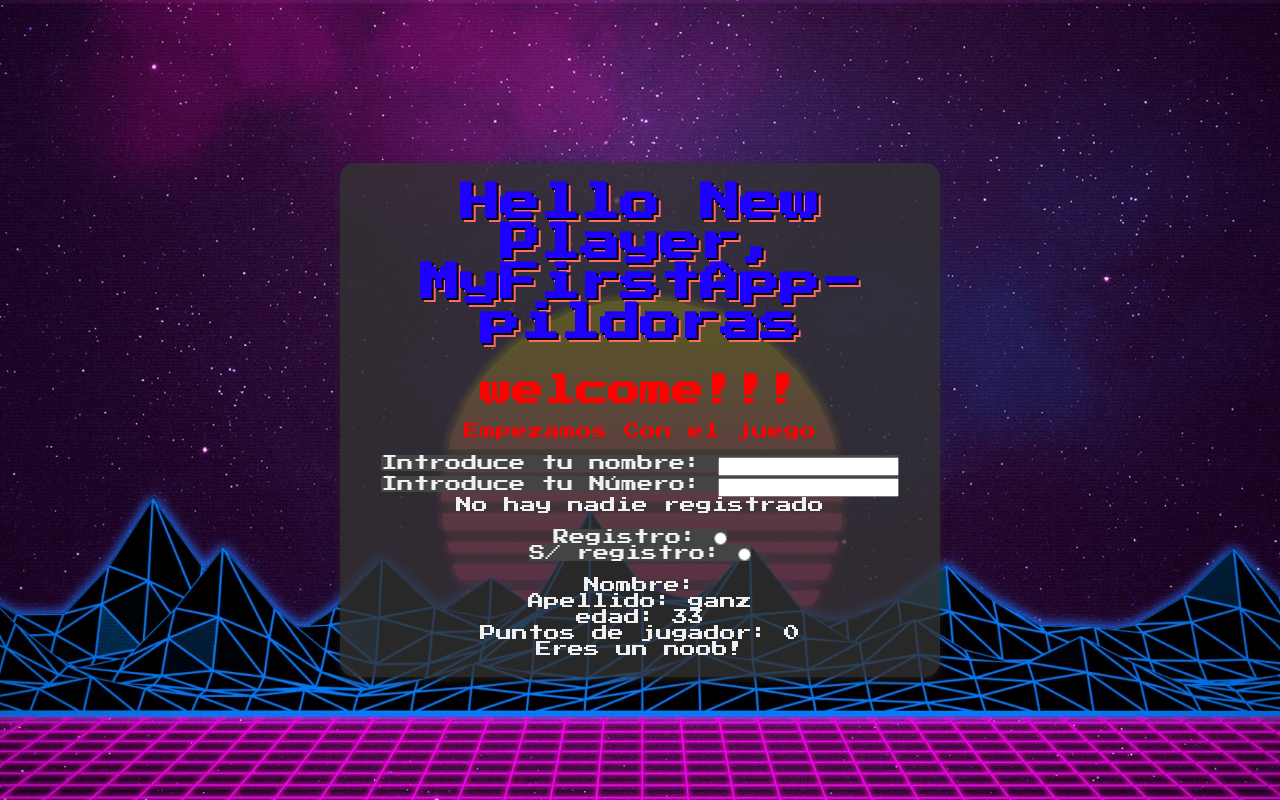
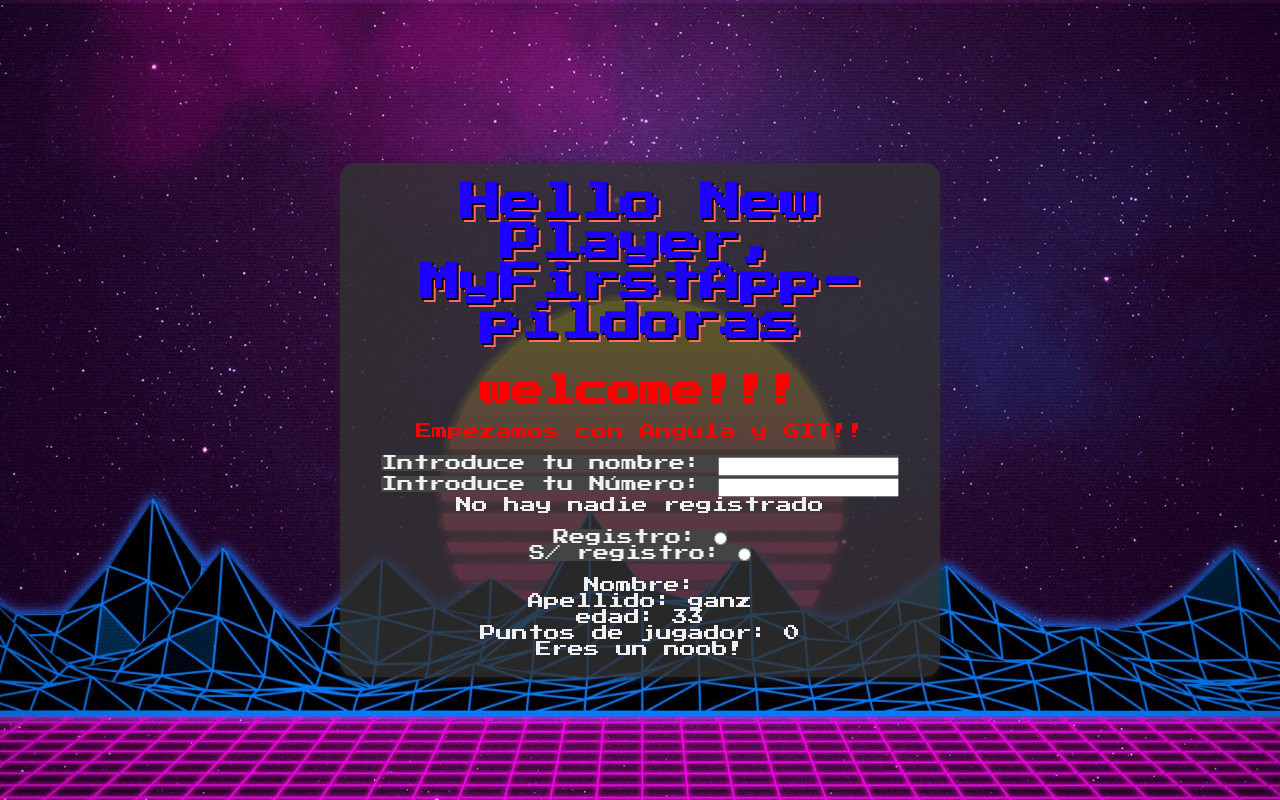
Before and after one commit to TheMarto/ProytectoAngular, an Angular app: page / in a window 1280 px wide. Built offline with nearby package versions, Linux system fonts and the light colour scheme.

Commit message:
Update informaticos.component.ts

```diff
--- a/src/app/empleado/informaticos/informaticos.component.ts
+++ b/src/app/empleado/informaticos/informaticos.component.ts
@@ -6,5 +6,5 @@ import { Component } from '@angular/core';
   styleUrl: './informaticos.component.css'
 })
 export class InformaticosComponent {
-informaticos = "Empezamos Con el juego";
+informaticos = "Empezamos con Angula y GIT!!";
 }
```
